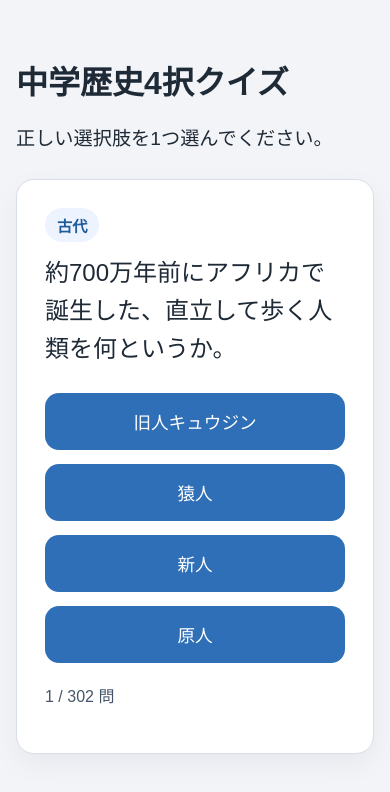
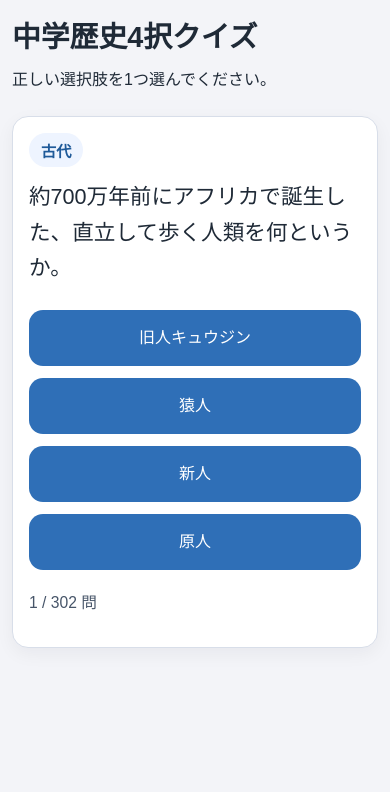
Before and after one commit to ToshinariTanaka/history-quiz-app, a plain HTML site: page index.html in a window 390 px wide. Drawn offline with Linux system fonts and the light colour scheme.

Commit message:
Update style.css and index.html

```diff
--- a/index.html
+++ b/index.html
@@ -2,7 +2,8 @@
 <html lang="ja">
 <head>
   <meta charset="UTF-8" />
-  <meta name="viewport" content="width=device-width, initial-scale=1.0" />
+  <meta name="viewport" content="width=device-width, initial-scale=1.0, viewport-fit=cover" />
+  <meta name="theme-color" content="#2f6fb7" />
   <title>中学歴史4択クイズ</title>
   <link rel="stylesheet" href="style.css" />
 </head>
--- a/style.css
+++ b/style.css
@@ -11,36 +11,45 @@
   --error-bg: #fef2f2;
 }
 
-* { box-sizing: border-box; }
+* {
+  box-sizing: border-box;
+}
+
+html {
+  -webkit-text-size-adjust: 100%;
+}
 
 body {
   margin: 0;
+  min-height: 100svh;
   font-family: "Yu Gothic UI", "Hiragino Kaku Gothic ProN", sans-serif;
   background: var(--bg);
   color: var(--text);
 }
 
 .container {
-  max-width: 860px;
-  margin: 48px auto;
-  padding: 24px;
+  width: min(100%, 860px);
+  margin: 0 auto;
+  padding: clamp(16px, 3vw, 24px);
 }
 
 h1 {
-  font-size: 2.6rem;
-  margin-bottom: 16px;
+  font-size: clamp(1.8rem, 5vw, 2.6rem);
+  line-height: 1.2;
+  margin: 8px 0 12px;
 }
 
 .subtitle {
-  font-size: 1.2rem;
-  margin-bottom: 28px;
+  font-size: clamp(1rem, 3.3vw, 1.2rem);
+  line-height: 1.6;
+  margin: 0 0 24px;
 }
 
 .quiz-card {
   background: var(--card);
   border: 1px solid var(--border);
   border-radius: 18px;
-  padding: 28px;
+  padding: clamp(18px, 4.5vw, 28px);
   box-shadow: 0 10px 28px rgba(15, 23, 42, 0.05);
 }
 
@@ -56,34 +65,44 @@ h1 {
 }
 
 #question {
-  font-size: 2rem;
-  line-height: 1.6;
+  font-size: clamp(1.35rem, 4.8vw, 2rem);
+  line-height: 1.65;
   margin: 0 0 24px;
+  word-break: break-word;
 }
 
 .choices {
   display: grid;
   grid-template-columns: repeat(2, minmax(0, 1fr));
-  gap: 14px;
+  gap: 12px;
   margin-bottom: 20px;
 }
 
 .choice-btn,
 button {
-  font-size: 1.1rem;
+  width: 100%;
+  min-height: 56px;
   padding: 16px 18px;
   border: none;
   border-radius: 14px;
+  font: inherit;
+  font-size: 1.05rem;
+  line-height: 1.5;
   background: var(--accent);
-  color: white;
+  color: #ffffff;
   cursor: pointer;
+  appearance: none;
+  -webkit-tap-highlight-color: transparent;
+  touch-action: manipulation;
   transition: background 0.2s ease, opacity 0.2s ease, transform 0.2s ease;
 }
 
-.choice-btn:hover,
-button:hover {
-  background: var(--accent-dark);
-  transform: translateY(-1px);
+@media (hover: hover) and (pointer: fine) {
+  .choice-btn:hover,
+  button:hover {
+    background: var(--accent-dark);
+    transform: translateY(-1px);
+  }
 }
 
 .choice-btn:disabled,
@@ -102,12 +121,13 @@ button:disabled {
 }
 
 .result {
-  font-size: 1.15rem;
+  font-size: 1.05rem;
   font-weight: 700;
   line-height: 1.8;
   margin: 8px 0 10px;
   padding: 14px 16px;
   border-radius: 14px;
+  word-break: break-word;
 }
 
 .result.success {
@@ -121,16 +141,16 @@ button:disabled {
 }
 
 .progress {
-  font-size: 1rem;
+  font-size: 0.98rem;
   margin: 8px 0 0;
   color: #475569;
 }
 
 .actions {
   margin-top: 18px;
-  display: flex;
+  display: grid;
+  grid-template-columns: repeat(auto-fit, minmax(180px, 1fr));
   gap: 12px;
-  flex-wrap: wrap;
 }
 
 .secondary {
@@ -141,26 +161,37 @@ button:disabled {
   display: none;
 }
 
-@media (max-width: 640px) {
+@media (max-width: 700px) {
   .container {
-    margin: 20px auto;
-    padding: 16px;
-  }
-
-  h1 {
-    font-size: 2rem;
-  }
-
-  #question {
-    font-size: 1.5rem;
+    padding: 14px;
   }
 
   .choices {
     grid-template-columns: 1fr;
   }
 
+  .quiz-card {
+    border-radius: 16px;
+    box-shadow: 0 6px 18px rgba(15, 23, 42, 0.05);
+  }
+}
+
+@media (max-width: 420px) {
+  .container {
+    padding: 12px;
+  }
+
+  .quiz-card {
+    padding: 16px;
+  }
+
   .choice-btn,
   button {
-    width: 100%;
+    font-size: 1rem;
+    min-height: 54px;
+  }
+
+  .actions {
+    grid-template-columns: 1fr;
   }
 }
```
